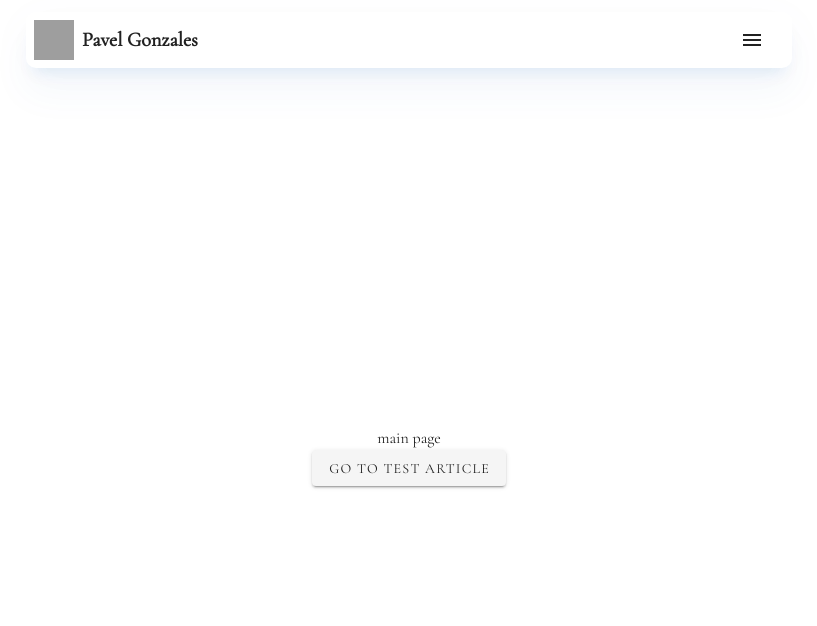
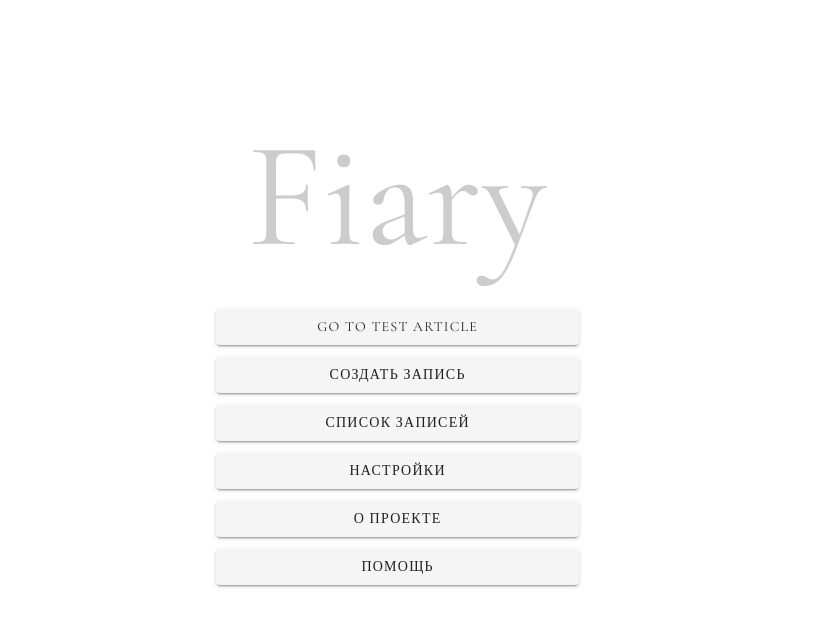
Before and after one commit to PavelGonzales/fiary, a Nuxt app: page / in a window 1280 px wide. Shown: the top 626 px of the page, without its empty margins (231-1048 px from the left). Built offline with nearby package versions, Linux system fonts and the light colour scheme; grey boxes are pictures that could not be loaded.

Commit message:
create main page

```diff
--- a/assets/styles/main.css
+++ b/assets/styles/main.css
@@ -1,5 +1,7 @@
 :root {
-  --custom-shadow: 0px 11px 15px -7px rgba(8, 112, 184, 0.1), 0px 24px 38px 3px rgba(8, 112, 184, 0.04), 0px 9px 46px 8px rgba(8, 112, 184, 0.02) !important
+  /* --custom-shadow: 0px 11px 15px -7px rgba(8, 112, 184, 0.1), 0px 24px 38px 3px rgba(8, 112, 184, 0.04), 0px 9px 46px 8px rgba(8, 112, 184, 0.02) !important */
+  --custom-shadow: 0 2px 10px 0 rgba(0, 0, 0, 0.12)!important;
+  --placeholder-gray: rgba(0, 0, 0, 0.08);
 }
 
 .custom-shadow {
--- a/components/ContentEditable/index.vue
+++ b/components/ContentEditable/index.vue
@@ -1,12 +1,6 @@
 
 <template>
   <div>
-    <div
-      ref="content"
-      :class="$style.content"
-      :contenteditable="contenteditable"
-      v-html="localContent"
-    />
     <div :class="$style.buttons">
       <button
         v-for="button in actions"
@@ -15,7 +9,56 @@
         @click="handleButton(button.handler)"
         v-html="button.icon"
       />
+      <v-spacer />
+      <v-menu
+        offset-y
+        left
+        origin="top right"
+        transition="scale-transition"
+      >
+        <template v-slot:activator="{ on }">
+          <v-avatar
+            size="26"
+            tile
+            class="mr-2"
+            v-on="on"
+          >
+            <img
+              v-if="user.avatar"
+              :src="user.avatar"
+              :alt="`${user.name} ${user.surname}`"
+            >
+            <span v-else class="white--text headline">
+              {{ user.sign }}
+            </span>
+          </v-avatar>
+        </template>
+
+        <v-list>
+          <v-list-item nuxt to="/">
+            <v-list-item-title>Главная</v-list-item-title>
+          </v-list-item>
+          <v-list-item nuxt to="/settings">
+            <v-list-item-title>Найстройки</v-list-item-title>
+          </v-list-item>
+          <v-list-item nuxt to="/list">
+            <v-list-item-title>Список записей</v-list-item-title>
+          </v-list-item>
+          <v-list-item nuxt to="/about">
+            <v-list-item-title>О проекте</v-list-item-title>
+          </v-list-item>
+          <v-list-item nuxt to="/help">
+            <v-list-item-title>Помощь</v-list-item-title>
+          </v-list-item>
+        </v-list>
+      </v-menu>
     </div>
+    <div
+      ref="content"
+      :class="$style.content"
+      :contenteditable="contenteditable"
+      v-html="localContent"
+    />
   </div>
 </template>
 
@@ -39,7 +82,13 @@ export default {
     return {
       localContent: '<p></p>',
       actions,
-      activeButtons: []
+      activeButtons: [],
+      user: {
+        avatar: 'https://cdn.vuetifyjs.com/images/john.jpg',
+        name: 'Pavel',
+        surname: 'Gonzales',
+        sign: 'PG'
+      }
     }
   },
 
@@ -95,11 +144,15 @@ export default {
 <style module>
 .buttons {
   position: sticky;
-  bottom: 0;
+  top: 12px;
   width: 100%;
   box-shadow: var(--custom-shadow);
   border-radius: 10px;
   background-color: #fff;
+  margin-bottom: 16px;
+  display: flex;
+  flex-wrap: wrap;
+  align-items: center;
 }
 
 .button {
@@ -131,7 +184,7 @@ export default {
   display: block;
   position: absolute;
   font-size: 42px;
-  color: #E3F2FD;
+  color: var(--placeholder-gray);;
   line-height: 1;
   transition: opacity .2s ease-in-out;
   opacity: 0;
--- a/components/Header.vue
+++ b/components/Header.vue
@@ -1,14 +1,31 @@
 
 <template>
-  <div
-    :class="$style.root"
-    class="pa-2"
+  <v-container class="pa-0">
+    <v-layout
+      justify-center
+      align-center
     >
+      <v-row justify="center">
+        <v-col
+          sm="10"
+          md="8"
+          lg="6"
+          class="d-flex"
+        >
+          <v-spacer />
+          <v-menu
+            offset-y
+            left
+            origin="top right"
+            transition="scale-transition"
+          >
+            <template v-slot:activator="{ on }">
               <v-avatar
                 size="40"
                 tile
-      :class="$style.avatar"
+                :class="[$style.avatar]"
                 class="mr-2"
+                v-on="on"
               >
                 <img
                   v-if="user.avatar"
@@ -19,21 +36,6 @@
                   {{ user.sign }}
                 </span>
               </v-avatar>
-
-    <span :class="$style.name">
-      {{ user.name }} {{ user.surname }}
-    </span>
-
-    <v-menu
-      offset-y
-      left
-      origin="top right"
-      transition="scale-transition"
-    >
-      <template v-slot:activator="{ on }">
-        <v-btn text :class="$style.menuBtn" v-on="on">
-          <v-icon>mdi-menu</v-icon>
-        </v-btn>
             </template>
 
             <v-list>
@@ -54,7 +56,10 @@
               </v-list-item>
             </v-list>
           </v-menu>
-  </div>
+        </v-col>
+      </v-row>
+    </v-layout>
+  </v-container>
 </template>
 
 <script>
@@ -97,27 +102,7 @@ export default {
 }
 </script>
 <style module>
-.root {
-  position: sticky;
-  top: 0;
-  width: 100%;
-  box-shadow: var(--custom-shadow);
-  border-radius: 10px;
-  background-color: #fff;
-  display: flex;
-  align-items: center;
-}
-
 .avatar {
   border-radius: 10px;
 }
-
-.name {
-  font-size: 20px;
-  font-weight: bold;
-}
-
-.menuBtn {
-  margin-left: auto;
-}
 </style>
--- a/components/HeadingDatePicker.vue
+++ b/components/HeadingDatePicker.vue
@@ -70,6 +70,6 @@ export default {
 }
 
 .emptyDate {
-  color: #E3F2FD;
+  color: var(--placeholder-gray);
 }
 </style>
--- a/layouts/default.vue
+++ b/layouts/default.vue
@@ -2,33 +2,8 @@
   <v-app :style="{'background-color': '#fff'}">
     <v-content>
       <v-container class="fill-height">
-        <v-row justify="center">
-          <v-col
-            xs="12"
-            sm="10"
-            md="8"
-          >
-            <Header />
-          </v-col>
-        </v-row>
         <nuxt />
       </v-container>
     </v-content>
   </v-app>
 </template>
-
-<script>
-import Header from '~/components/Header'
-
-export default {
-  components: {
-    Header
-  },
-
-  data () {
-    return {
-
-    }
-  }
-}
-</script>
--- a/pages/_id.vue
+++ b/pages/_id.vue
@@ -15,12 +15,13 @@
           <v-icon class="d-md-none">
             mdi-chevron-left
           </v-icon>
-          <span class="d-none d-md-inline-block">{{ prev.text }}</span>
+          <span class="d-none d-md-inline-block text-lowercase">{{ prev.text }}</span>
         </v-btn>
       </v-col>
       <v-col
         sm="10"
         md="8"
+        lg="6"
       >
         <HeadingDatePicker
           :date="current.link"
@@ -40,7 +41,7 @@
           <v-icon class="d-md-none">
             mdi-chevron-right
           </v-icon>
-          <span class="d-none d-md-inline-block">{{ next.text }}</span>
+          <span class="d-none d-md-inline-block text-lowercase">{{ next.text }}</span>
         </v-btn>
       </v-col>
     </v-row>
--- a/pages/index.vue
+++ b/pages/index.vue
@@ -1,18 +1,72 @@
 <template>
-  <v-layout
-    column
-    justify-center
-    align-center
+  <v-row
+    justify="center"
+    align="center"
+    class="flex-grow-0"
   >
-    main page
-    <v-btn nuxt to="2019-10-27">
-      go to test article
-    </v-btn>
-  </v-layout>
+    <v-col
+      sm="5"
+      lg="4"
+    >
+      <div :class="$style.title">
+        Fiary
+      </div>
+      <v-btn
+        v-for="item in listMenu"
+        :key="item.link"
+        nuxt
+        block
+        :to="item.link"
+        class="mb-3"
+      >
+        {{ item.text }}
+      </v-btn>
+    </v-col>
+  </v-row>
 </template>
 
 <script>
 export default {
-  transition: 'slide-left'
+  transition: 'slide-left',
+
+  data () {
+    return {
+      listMenu: [
+        {
+          text: 'Go to test article',
+          link: '2019-10-27'
+        },
+        {
+          text: 'Создать запись',
+          link: 'new'
+        },
+        {
+          text: 'Список записей',
+          link: 'list'
+        },
+        {
+          text: 'Настройки',
+          link: 'settings'
+        },
+        {
+          text: 'О проекте',
+          link: 'about'
+        },
+        {
+          text: 'Помощь',
+          link: 'help'
+        }
+      ]
+    }
+  }
 }
 </script>
+
+<style module>
+.title {
+  font-size: 150px;
+  text-align: center;
+  color: #ccc;
+  margin-top: -120px;
+}
+</style>
--- /dev/null
+++ b/pages/new.vue
@@ -0,0 +1,49 @@
+<template>
+  <v-layout
+    column
+    justify-center
+    align-center
+  >
+    <v-row justify="center" :style="{width: '100%'}">
+      <v-col
+        sm="10"
+        md="8"
+        lg="6"
+      >
+        <HeadingDatePicker :class="$style.currentDate" />
+        <ContentEditable
+          :content="content"
+        />
+      </v-col>
+    </v-row>
+  </v-layout>
+</template>
+
+<script>
+import ContentEditable from '~/components/ContentEditable'
+import HeadingDatePicker from '~/components/HeadingDatePicker'
+
+export default {
+  components: {
+    ContentEditable,
+    HeadingDatePicker
+  },
+
+  transition (to, from) {
+    if (!from) {
+      return 'slide-left'
+    }
+    return +to.params.id < +from.params.id ? 'slide-right' : 'slide-left'
+  },
+
+  computed: {
+
+  }
+}
+</script>
+
+<style module>
+.currentDate {
+  font-size: 90px;
+}
+</style>
```
Lines whose indentation alone changed are shown as unchanged.
